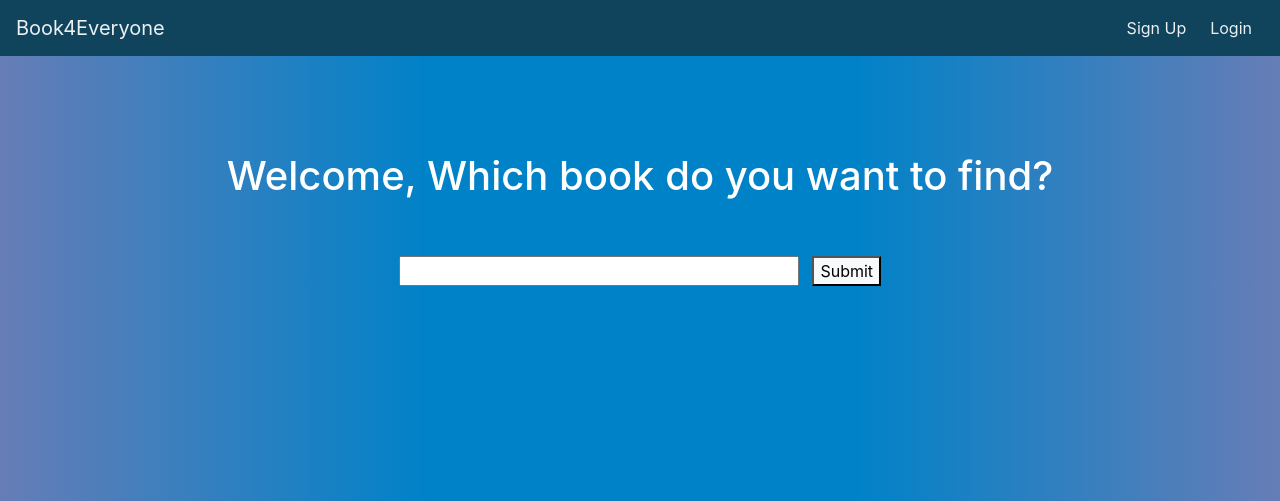
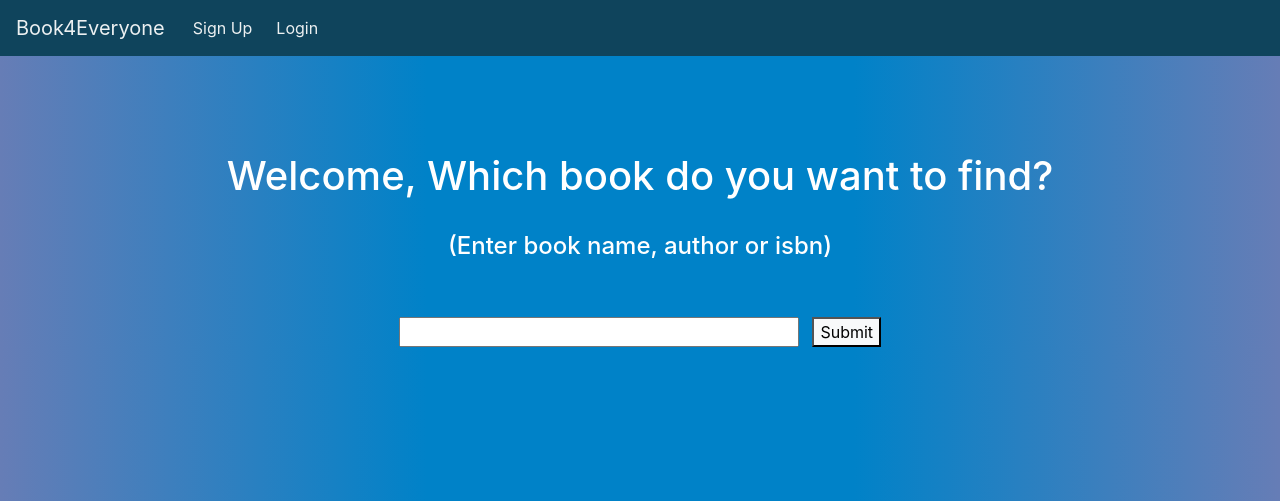
Before and after one commit to realsidg/Books4Everyone, a Flask app: page / in a window 1280 px wide. Shown: the top 501 px of the page. Run offline with Flask 2, Linux system fonts and the light colour scheme; some libraries are stand-ins or nearby versions.

Commit message:
Search fixed and book_details improved

```diff
--- a/application.py
+++ b/application.py
@@ -30,7 +30,7 @@ def Validate(name, email, user, passw, repeatpass):
         check=False
         message="Invalid Name"
 
-    if check and not (re.match("^([a-zA-Z0-9_\-\.]+)@((\[[0-9]{1,3}\.[0-9]{1,3}\.[0-9]{1,3}\.)|(([a-zA-Z0-9\-]+\.)+))([a-zA-Z]{2,4}|[0-9]{1,3})(\]?)$",email)):
+    if check and not (re.match(r"^([a-zA-Z0-9_\-\.]+)@((\[[0-9]{1,3}\.[0-9]{1,3}\.[0-9]{1,3}\.)|(([a-zA-Z0-9\-]+\.)+))([a-zA-Z]{2,4}|[0-9]{1,3})(\]?)$",email)):
         check=False
         message="Invalid Email"
     else:
@@ -68,14 +68,18 @@ def Validate(name, email, user, passw, repeatpass):
 def index():
     return render_template("index.html")
 
-@app.route("/books")
-def books():
-    data=""
-    isbn=request.args.get('query')
-    if isbn is not None:
-        res = requests.get("https://www.goodreads.com/book/review_counts.json", params={"key": "fcJPItrdhaNf8KQuAd1bQ", "isbns": isbn})
-        data=res.json()
-    return render_template("book_details.html", data=data)
+@app.route("/results")
+def results():
+    data=[]
+    query=request.args.get('q')
+    for bk in db.execute("SELECT * from BOOKS").fetchall():
+
+            if re.match("^.*"+query+".*$",bk[0] if bk[0][-1]!='X' else bk[0][:-1],re.I) or re.match("^.*"+query+".*$",bk[1],re.I) or re.match("^.*"+query+".*$",bk[2],re.I) or re.match("^.*"+query+".*$",str(bk[3]),re.I):
+                data.append(bk)
+    # if isbn is not None:
+    #     res = requests.get("https://www.goodreads.com/book/review_counts.json", params={"key": "fcJPItrdhaNf8KQuAd1bQ", "isbns": isbn})
+    #     data=res.json()
+    return render_template("result.html", data=data)
 
 @app.route("/signup",methods=['POST','GET'])
 def signup():
@@ -102,3 +106,12 @@ def login():
                     check=True
 
     return render_template("login.html", check=check)
+
+@app.route("/book/<string:isbn>")
+def book(isbn):
+    book=[]
+    # if isbn[-1]=="X": isbn=isbn[:-1]
+    books= db.execute("SELECT * from BOOKS").fetchall()
+    for bk in books:
+        if bk[0] ==isbn:
+            return render_template("book_details.html",book=bk)
--- a/templates/index.html
+++ b/templates/index.html
@@ -1,10 +1,12 @@
 {% extends "layout.html" %}
 {% block body %}
 	<div class="container">
-				<div class="col-xl-12 text-center text-white"><br><br><h1>Welcome, Which book do you want to find?</h1><br><br></div>
-			<div class="col-xl-6 offset-3 text-center">
-				<form action="{{ url_for('books') }}">
-				<input type="text" class="search" name="query">&nbsp;&nbsp;
+				<div class="col-xl-12 text-center text-white"><br><br><h1>Welcome, Which book do you want to find?</h1><br>
+					<h4>(Enter book name, author or isbn)</h4><br><br></div>
+
+				<div class="col-xl-6 offset-3 text-center">
+				<form action="{{ url_for('results') }}">
+				<input type="text" class="search" name="q">&nbsp;&nbsp;
 					<button class="bg-light">Submit</button>
 				</form>
 				</div>
--- a/templates/layout.html
+++ b/templates/layout.html
@@ -12,11 +12,6 @@
   <body>
 	  <nav class="navbar navbar-expand-lg navbar-light"><a class="navbar-brand" href="{{ url_for('index')}}">Book4Everyone</a>
   <div class="collapse navbar-collapse" id="navbarSupportedContent">
-    <ul class="navbar-nav mr-auto">
-      <li class="nav-item active"> </li>
-      <li class="nav-item"> </li>
-      <li class="nav-item"> </li>
-    </ul>
     <ul class="nav navbar-nav navbar-right">
       <li class="nav-item"><a class="nav-link" href="{{ url_for('signup')}}"> Sign Up</a></li>
       <li class="nav-item"><a class="nav-link" href="{{ url_for('login')}}"> Login</a></li>
```
Also changed, not shown: templates/book_details.html (+7 -6 lines), templates/list.html (deleted, +0 -12 lines), templates/result.html (added, +38 -0 lines).
